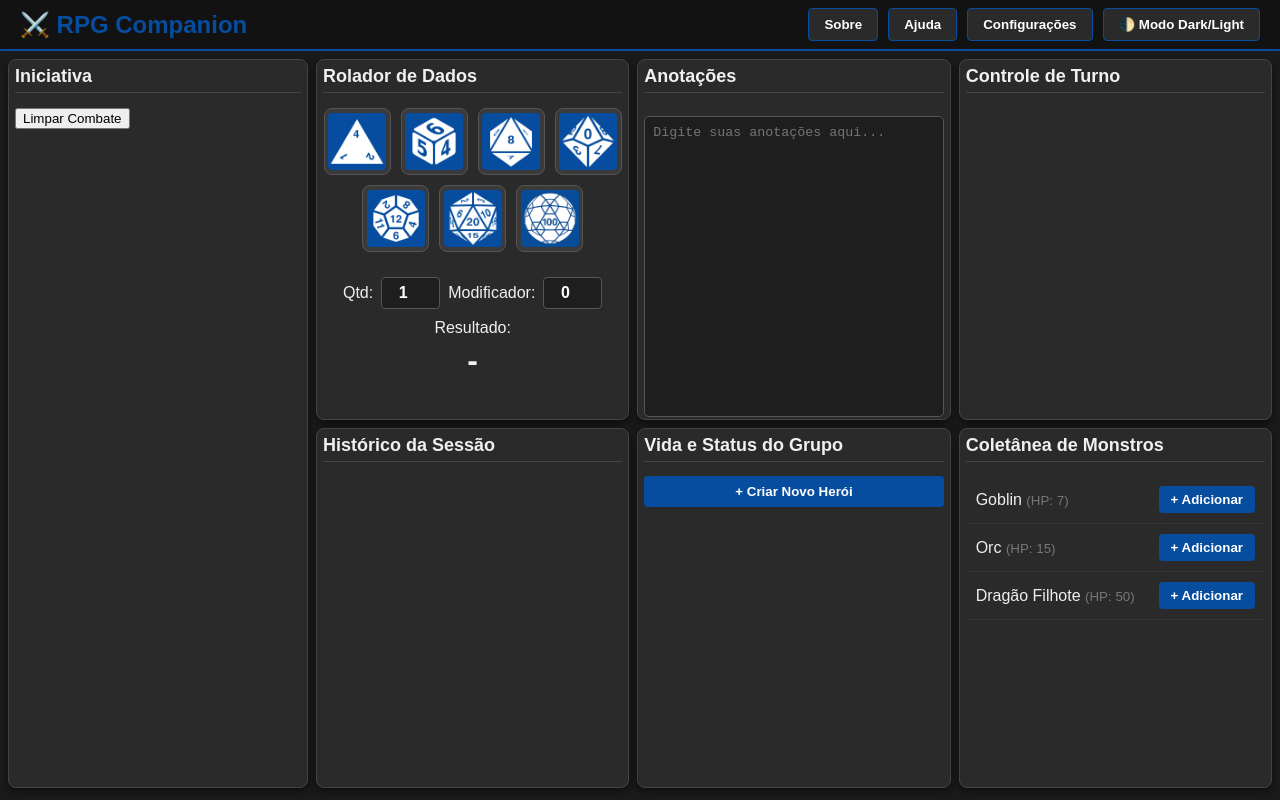
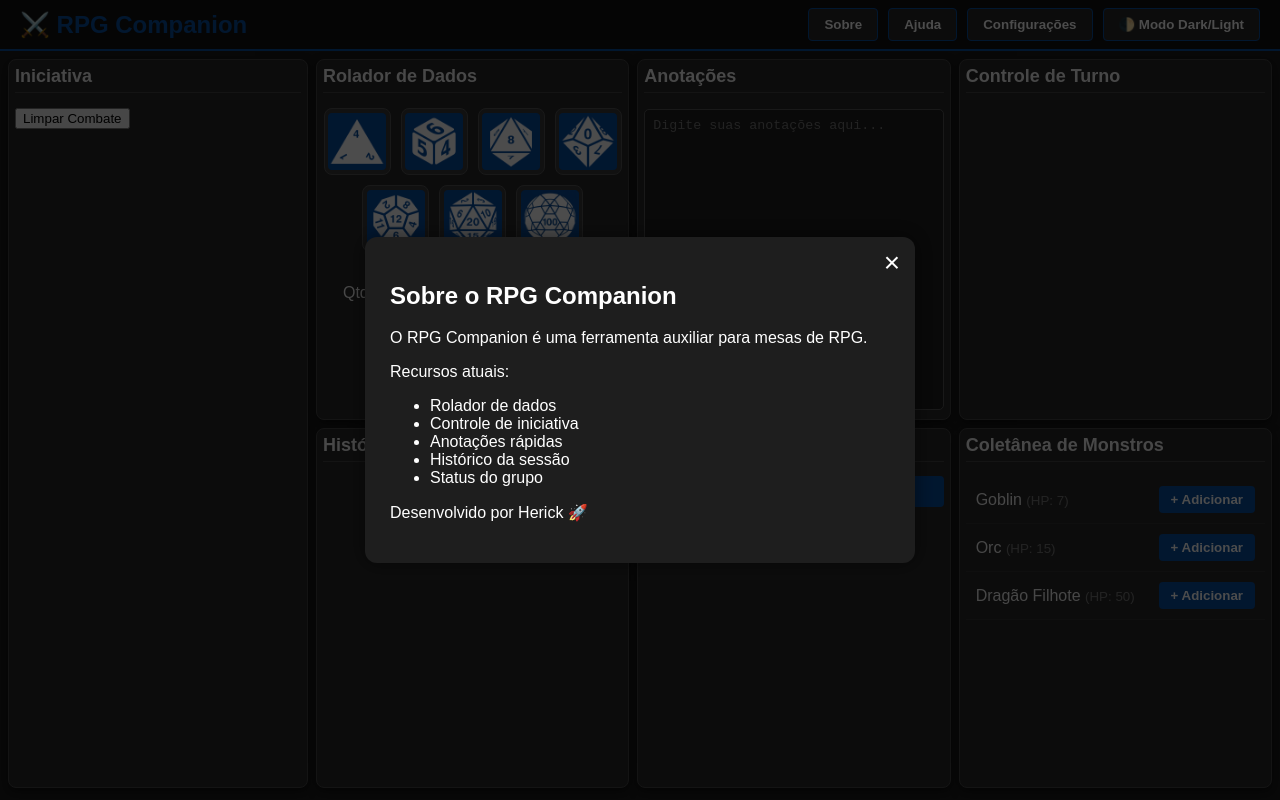
Before and after one commit to Herickcustodio/rpg-companion, a plain HTML site: page index.html in a window 1280 px wide. Both pictures are taken after a click on the button "Sobre". Drawn offline with Linux system fonts and the light colour scheme.

Commit message:
Adicionado modal de informações nos botões: sobre, configurações e ajuda.

```diff
--- a/css/style.css
+++ b/css/style.css
@@ -181,7 +181,7 @@ body {
   border: 1px solid #555;
   border-radius: 5px;
   padding: 8px;
-  margin-top: 8px;
+  margin-top: 1px;
   resize: none;
   box-sizing: border-box;
 }
@@ -214,6 +214,48 @@ body {
   color: #6bffb0;
 }
 
+/* Modal */
+
+.modal {
+    position: fixed;
+    inset: 0;
+    background: rgba(0,0,0,0.7);
+
+    display: flex;
+    align-items: center;
+    justify-content: center;
+
+    z-index: 999;
+}
+
+.oculto {
+    display: none;
+}
+
+.modal-conteudo {
+    background: #1e1e1e;
+    color: white;
+
+    padding: 25px;
+    border-radius: 12px;
+
+    width: 90%;
+    max-width: 500px;
+
+    box-shadow: 0 0 20px rgba(0,0,0,0.5);
+
+    position: relative;
+}
+
+.fechar-modal {
+    position: absolute;
+    top: 10px;
+    right: 15px;
+
+    font-size: 28px;
+    cursor: pointer;
+}
+
 /* ==========================================================================
    7. POSICIONAMENTO DOS PAINÉIS
    ========================================================================== */
--- a/index.html
+++ b/index.html
@@ -20,6 +20,58 @@
     <button id="btn-config" class="btn-topo">Configurações</button>
     <button id="btn-tema" class="btn-topo">🌓 Modo Dark/Light</button>
   </nav>
+
+  <!-- Modal Sobre -->
+  <div id="modal-sobre" class="modal oculto">
+    <div class="modal-conteudo">
+    <span class="fechar-modal" id="fechar-sobre">&times;</span>
+
+    <h2>Sobre o RPG Companion</h2>
+
+    <p>
+      O RPG Companion é uma ferramenta auxiliar para mesas de RPG.
+    </p>
+
+    <p>
+      Recursos atuais:
+    </p>
+
+    <ul>
+      <li>Rolador de dados</li>
+      <li>Controle de iniciativa</li>
+      <li>Anotações rápidas</li>
+      <li>Histórico da sessão</li>
+      <li>Status do grupo</li>
+    </ul>
+
+    <p>
+      Desenvolvido por Herick 🚀
+    </p>
+    </div>
+  </div>
+
+    <!-- Modal Ajuda -->
+  <div id="modal-ajuda" class="modal oculto">
+    <div class="modal-conteudo">
+    <span class="fechar-modal" id="fechar-ajuda">&times;</span>
+
+    <h2>Ajuda</h2>
+
+    <p> Texto de ajuda e instruções para usar o RPG Companion. </p>
+    </div>
+  </div>
+
+    <!-- Modal Configurações -->
+  <div id="modal-config" class="modal oculto">
+    <div class="modal-conteudo">
+    <span class="fechar-modal" id="fechar-config">&times;</span>
+
+    <h2>Configurações</h2>
+
+    <p> Texto de configurações para usar o RPG Companion. </p>
+    </div>
+  </div>
+
 </header>
 
     <main class="dashboard">
--- a/js/script.js
+++ b/js/script.js
@@ -259,6 +259,36 @@ function renderizarColetanea() {
   });
 }
 
+/* ==========================================================================
+   6. MODAIS E INTERAÇÕES DIVERSAS
+   ========================================================================== */
+
+// ===== MODAL SOBRE =====
+
+function configurarModal(btnId, modalId, fecharId) {
+    const botao = document.getElementById(btnId);
+    const modal = document.getElementById(modalId);
+    const fechar = document.getElementById(fecharId);
+
+    botao.addEventListener("click", () => {
+        modal.classList.remove("oculto");
+    });
+
+    fechar.addEventListener("click", () => {
+        modal.classList.add("oculto");
+    });
+
+    window.addEventListener("click", (e) => {
+        if (e.target === modal) {
+            modal.classList.add("oculto");
+        }
+    });
+}
+
+configurarModal("btn-sobre", "modal-sobre", "fechar-sobre");
+configurarModal("btn-config", "modal-config", "fechar-config");
+configurarModal("btn-ajuda", "modal-ajuda", "fechar-ajuda");
+
 // Inicialização
 window.onload = () => {
     renderizarColetanea();
```
